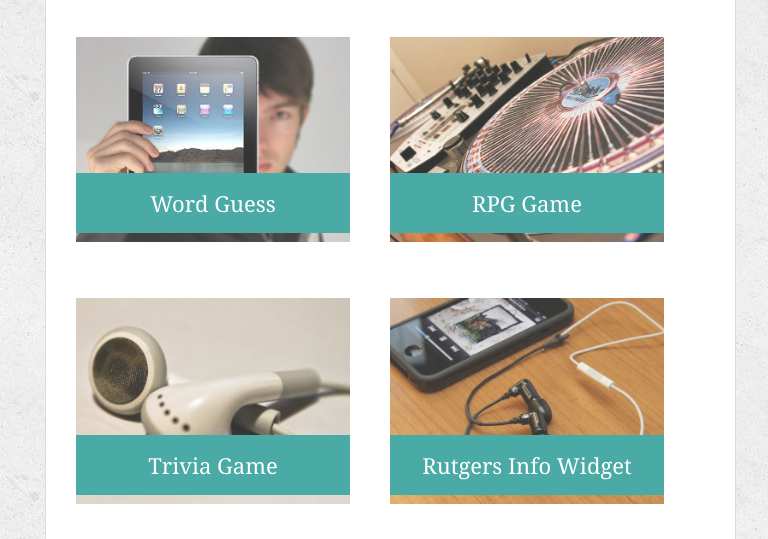
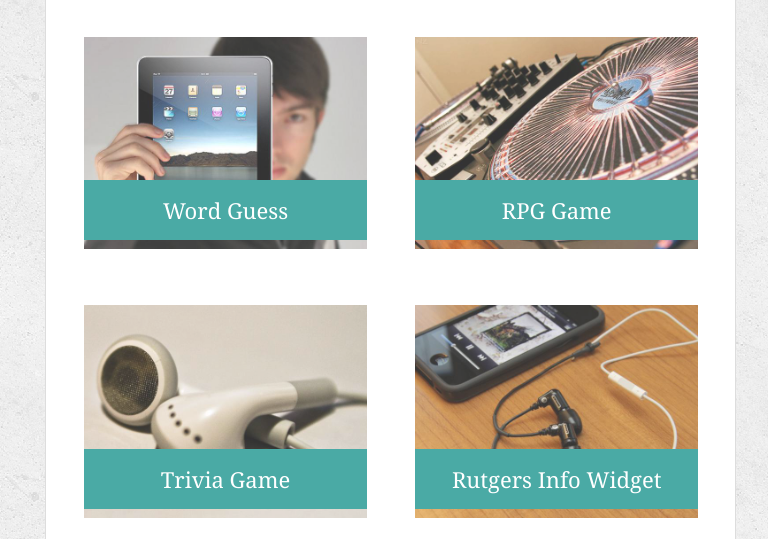
Before and after one commit to jessicanguyen1/Responsive-Portfolio, a plain HTML site: page portfolio.html in a window 768 px wide. Shown: the part 261-800 px from the top of the page. Drawn offline with Linux system fonts and the light colour scheme.

Commit message:
pushing up tablet. finished portfolio page

```diff
--- a/assets/css/style.css
+++ b/assets/css/style.css
@@ -250,6 +250,10 @@ input[type=submit] {
     list-style: none;
     padding-left: 0;
   }
+  .work {
+    width: 45%;
+    margin: 20px 0 25px 8px;
+  }
   footer {
     padding: 5px 0;
   }
```
